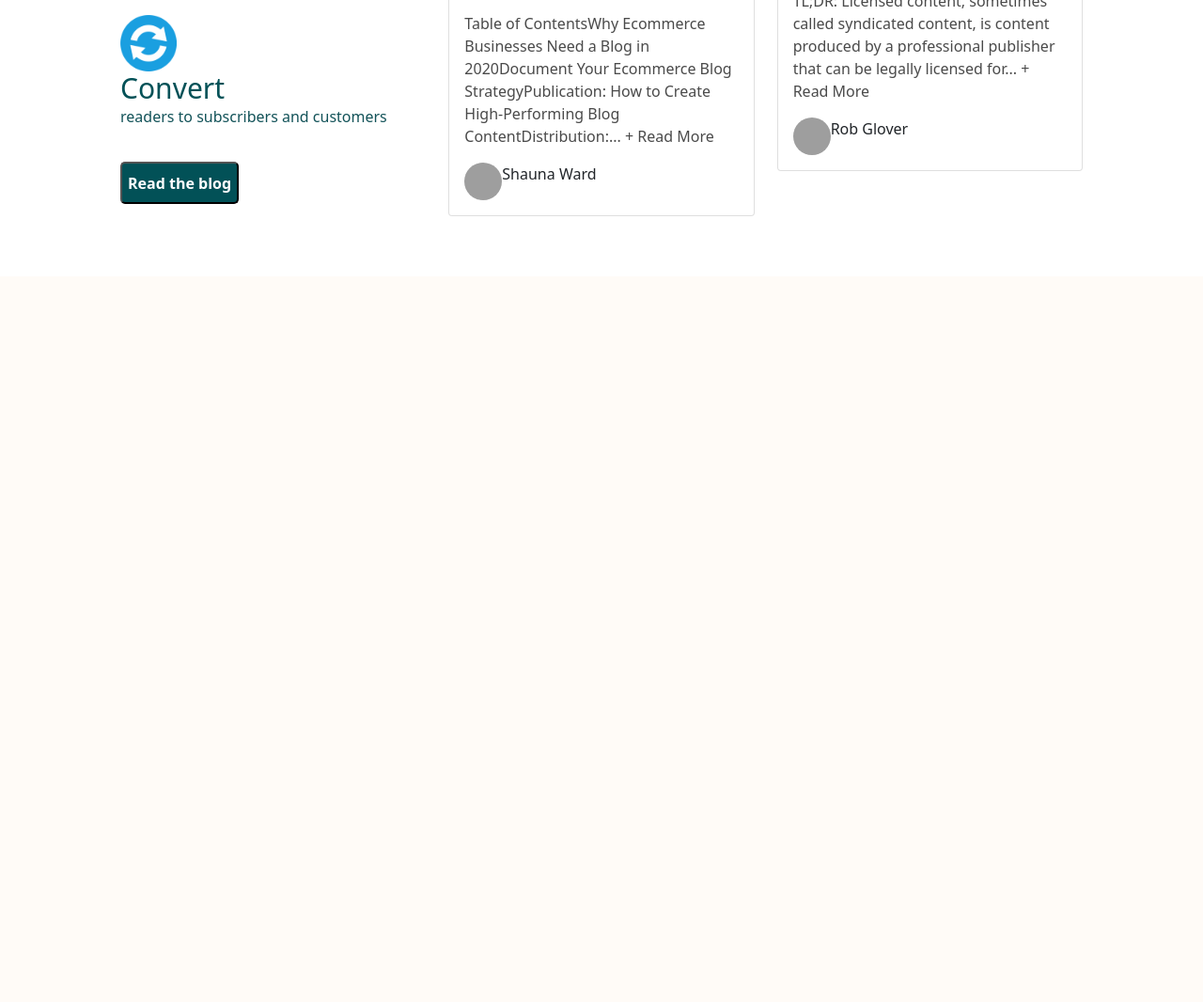
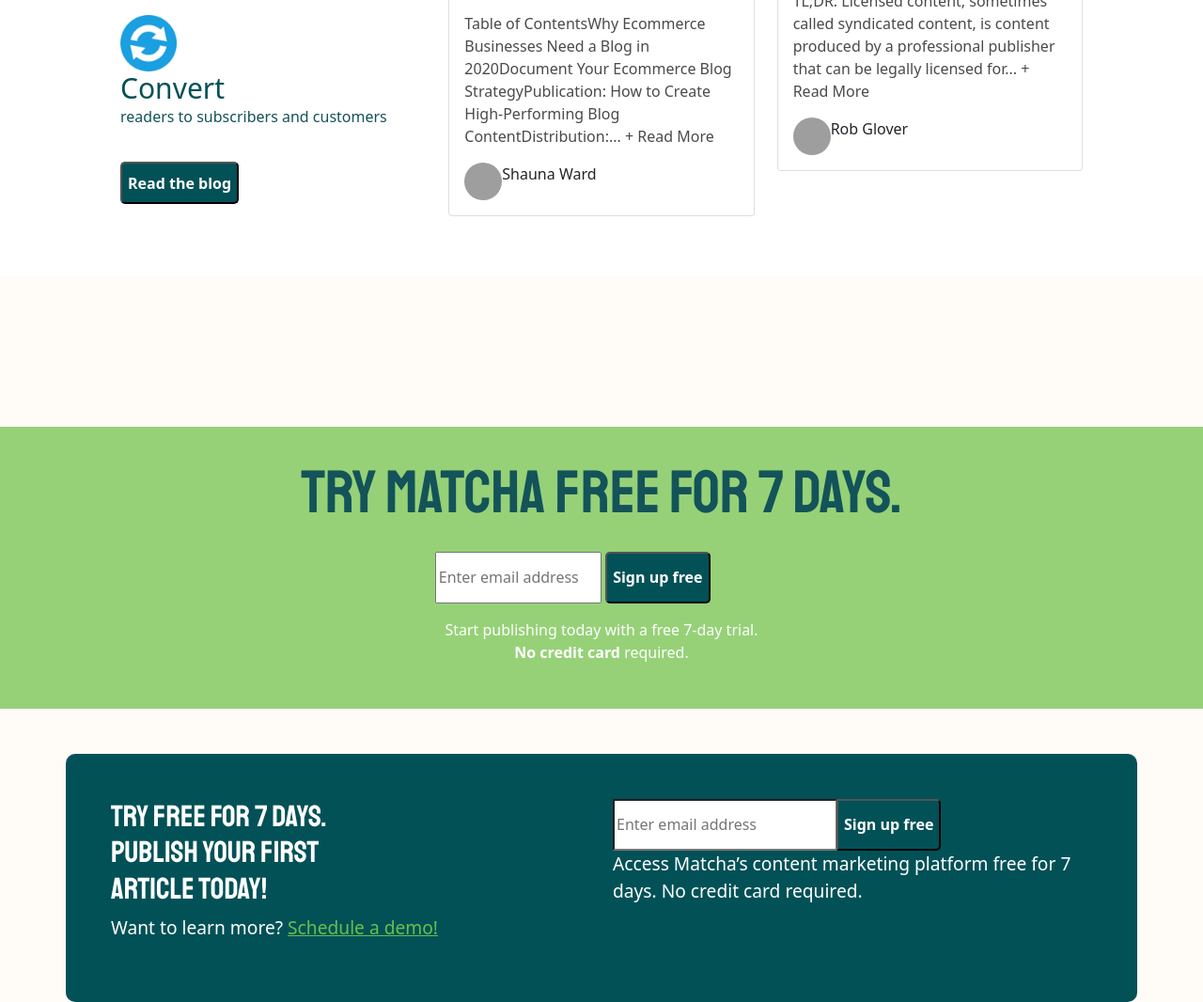
Before and after one commit to omar-io/FrontSantander, a website: page index.html in a window 1280 px wide. Shown: the part 4607-5673 px from the top of the page at 94% size. Before the commit the page ends 4901 px from the top, so only its background shows below. Drawn offline with nearby package versions, Linux system fonts and the light colour scheme; grey boxes are pictures that could not be loaded.

Commit message:
Agregando primera transcición

```diff
--- a/index.html
+++ b/index.html
@@ -100,7 +100,7 @@
         </p>
         <form>
             <input type="email"/>
-            <button type="submit">
+            <button type="submit" class="texto-boton">
                 Try it now! &rarr;
             </button>
         </form>
@@ -449,6 +449,37 @@
           </div>
         </div>
       </section>
+
+      <section class="trial-form">
+        <h2>Try Matcha free for 7 days.</h2>
+        <div class="mail-form" style="height: 55px;">
+          <input type="email" placeholder="Enter email address" class="h-100">
+          <button class="h-100">Sign up free</button>
+        </div>
+        <p>Start publishing today with a free 7-day trial.
+          <br><strong>No credit card</strong> required.
+        </p>
+
+      </section>
+
+      <section class="container trial-demo align-items-center">
+        <div class="row">
+          <div class="col">
+            <h2>Try free for 7 days.
+                <br>Publish your first<br>article today!
+            </h2>
+            <p>Want to learn more? <a href="/">Schedule a demo!</a></p>
+          </div>
+          <div class="col">
+            <div class="input-group" style="height: 55px;">
+              <input type="email" placeholder="Enter email address" class="h-100">
+              <button class="h-100">Sign up free</button>
+            </div>
+            <p>Access Matcha’s content marketing platform free for 7 days. No credit card required.</p>
+          </div>
+        </div>
+      </section>
+
     <script src="https://cdn.jsdelivr.net/npm/bootstrap@5.1.3/dist/js/bootstrap.bundle.min.js"
     integrity="sha384-ka7Sk0Gln4gmtz2MlQnikT1wXgYsOg+OMhuP+IlRH9sENBO0LRn5q+8nbTov4+1p"
     crossorigin="anonymous"></script>
--- a/scss/_global.scss
+++ b/scss/_global.scss
@@ -6,7 +6,9 @@
 $white: #fff;
 $dark-gray: #4a4a4a;
 $light-green: #67b54b;
+$trial-light-green: #96d178;
 $light-gray: #979797;
+$light-green-link: #6abf4b;
 
 
 /**
--- a/scss/main.scss
+++ b/scss/main.scss
@@ -74,3 +74,50 @@
         }
     }
 }
+
+.trial-form{
+    background-color: $trial-light-green;
+    padding: 2rem;
+    margin: 10rem 0 3rem 0;
+    display: flex;
+    flex-direction: column;
+    align-items: center;
+    h2{
+        @extend %base-title;
+        font-size: 4rem;
+    }
+    p{
+        color: $white;
+        text-align: center;
+    }
+
+    .mail-form{
+        margin: 1rem auto 1rem auto;
+        input{
+            width: 50%;
+        }
+    }
+
+}
+
+.trial-demo {
+    background-color: $dark-green-title;
+    padding: 3rem;
+    border-radius: 10px;
+    color: $white;
+
+
+    h2 {
+        @extend %base-title;
+        color: $white;
+    }
+
+    p {
+        font-size: 1.2rem;
+        a {
+            color: $light-green-link;
+        }
+    }
+
+
+}
--- a/styles.css
+++ b/styles.css
@@ -189,6 +189,10 @@
 .how-matcha-works{
   margin-top: 100px;
   background-color: #fffbf7;
+}
+
+.texto-boton:hover{
+  background-color: #67b54b;
 }
 
 .how-matcha-works h2{
```
Also changed, not shown: output.css, 1 other file.
